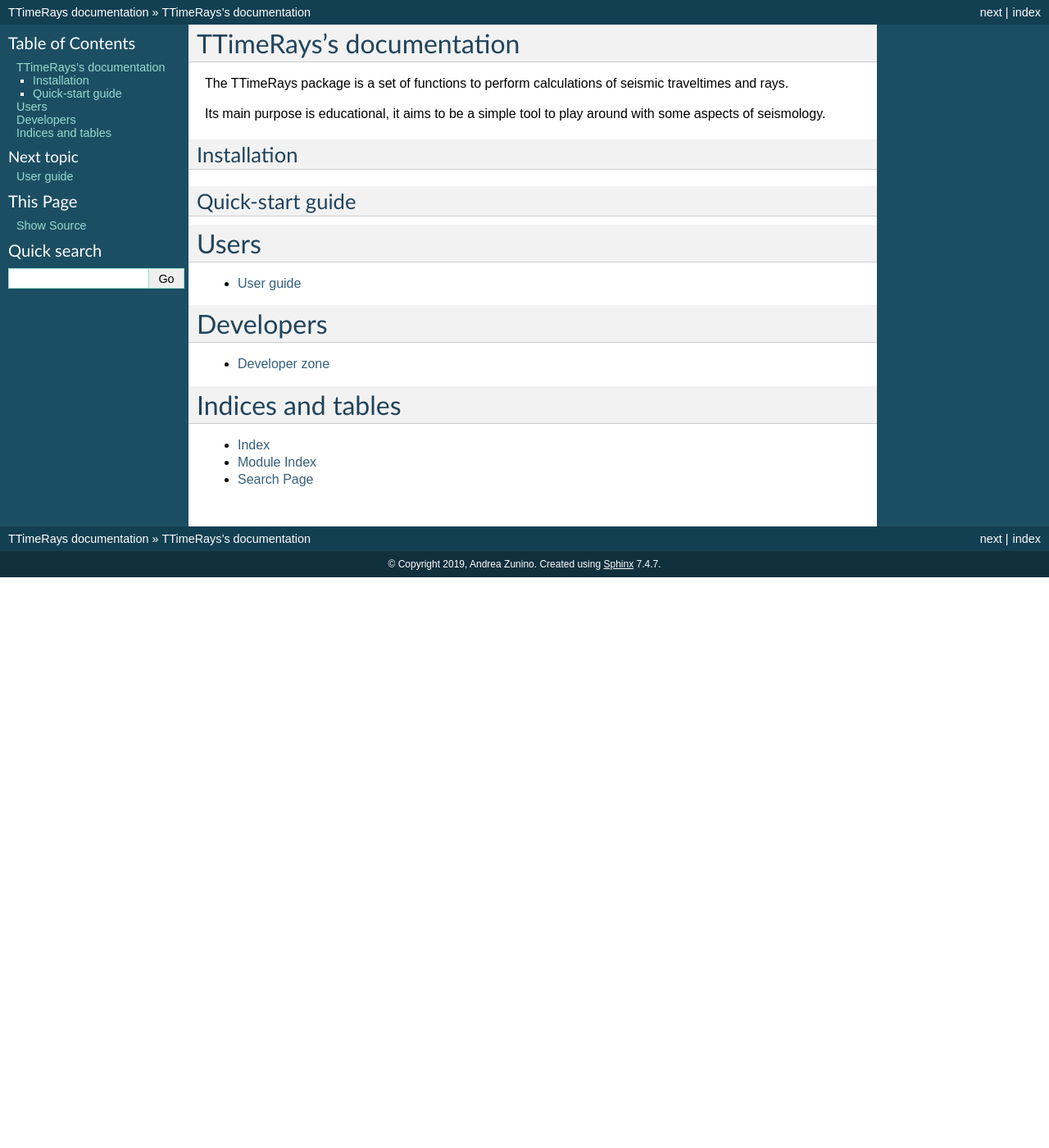
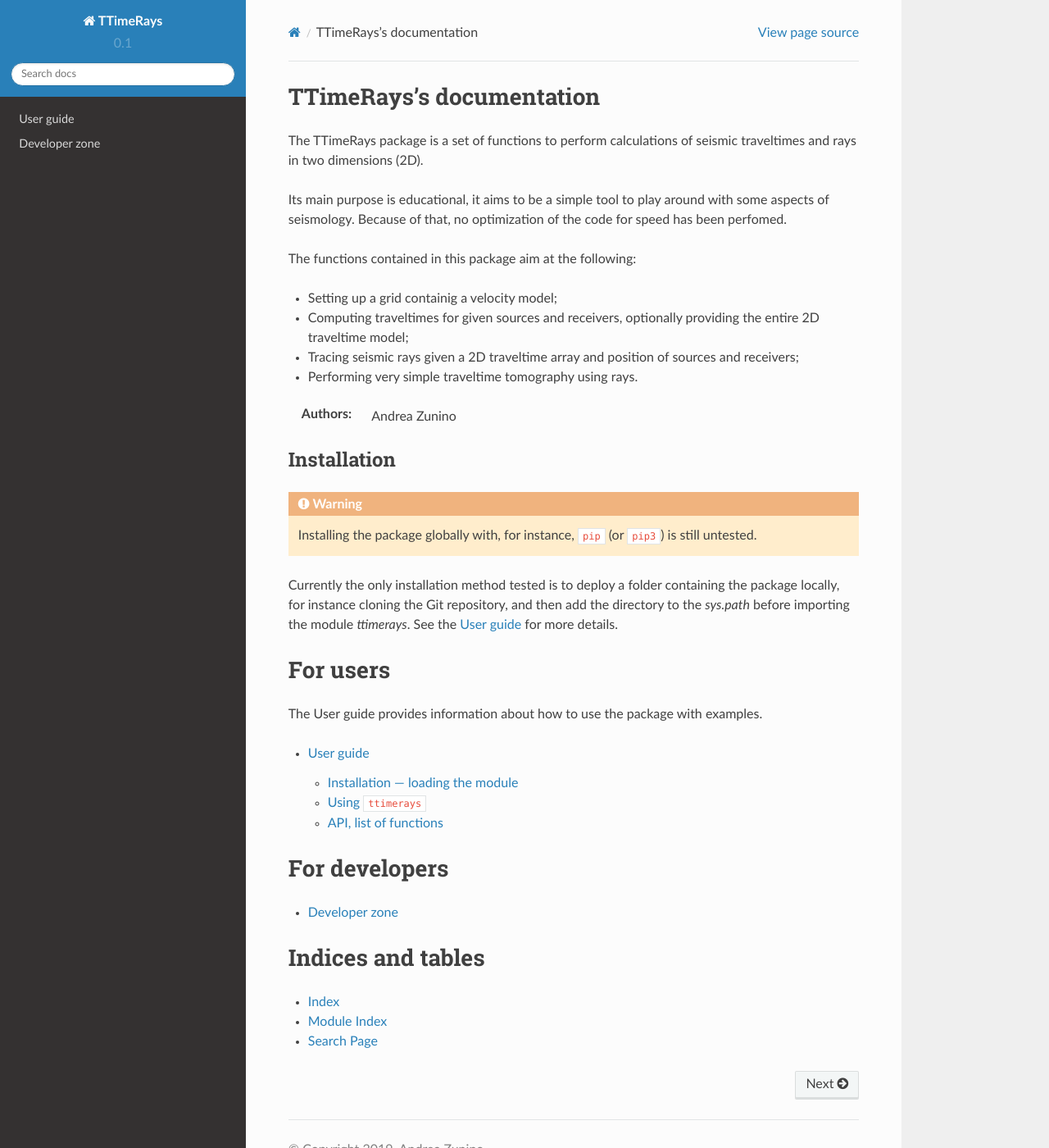
Before and after one commit to inverseproblem/PestoSeis, a Sphinx documentation site: the page built from docs/source/index.rst, in a window 1280 px wide and 1400 px high. Shown: the whole window at 82% size. Built offline with Sphinx 7.4.7 and the Read the Docs theme 2.0.0, drawn with Linux system fonts in a browser that asks for light colours; some of the changed text lies outside the part shown.

Commit message:
Added documentation

```diff
--- a/docs/source/conf.py
+++ b/docs/source/conf.py
@@ -43,7 +43,6 @@ release = ''
 # ones.
 extensions = [
     'sphinx.ext.autodoc',
-    'sphinx.ext.intersphinx',
     'sphinx.ext.ifconfig',
     'sphinx.ext.viewcode',
     'sphinx.ext.githubpages',
@@ -82,7 +81,7 @@ pygments_style = None
 # The theme to use for HTML and HTML Help pages.  See the documentation for
 # a list of builtin themes.
 #
-html_theme = 'default'  #'alabaster'
+html_theme = 'sphinx_rtd_theme' #'default'  #'alabaster'
 
 # Theme options are theme-specific and customize the look and feel of a theme
 # further.  For a list of options available for each theme, see the
--- a/docs/source/index.rst
+++ b/docs/source/index.rst
@@ -6,33 +6,45 @@
 TTimeRays's documentation
 =====================================
 
-The TTimeRays package is a set of functions to perform calculations of seismic traveltimes and rays.
+The TTimeRays package is a set of functions to perform calculations of seismic traveltimes and rays in two dimensions (2D).
 
-Its main purpose is educational, it aims to be a simple tool to play around with some aspects of seismology.
+Its main purpose is educational, it aims to be a simple tool to play around with some aspects of seismology. Because of that, no optimization of the code for speed has been perfomed.
+
+The functions contained in this package aim at the following:
+
+* Setting up a grid containig a velocity model;
+* Computing traveltimes for given sources and receivers, optionally providing the entire 2D traveltime model;
+* Tracing seismic rays given a 2D traveltime array and position of sources and receivers;
+* Performing very simple traveltime tomography using rays.
+
+
+:Authors:
+   Andrea Zunino
 
 
 Installation
 ---------------------
+.. warning:: Installing the package globally with, for instance, ``pip`` (or ``pip3``) is still untested.
+
+Currently the only installation method tested is to deploy a folder containing the package locally, for instance cloning the Git repository, and then add the directory to the `sys.path` before importing the module `ttimerays`.
+See the :ref:`userguide` for more details.
 
 
-Quick-start guide
----------------------
+For users
+==================
+The User guide provides information about how to use the package with examples.
 
-
-Users
-==================
 .. toctree::
-   :maxdepth: 1
+   :maxdepth: 2
 
    userguide
 
-Developers
+For developers
 ==================
 .. toctree::
    :maxdepth: 1
 
    developerdocs
-
 
 
 Indices and tables
```
Also changed, not shown: docs/source/userguide.rst (+161 -4 lines), ttimerays/__init__.py (+7 -3 lines), 3 other files.
